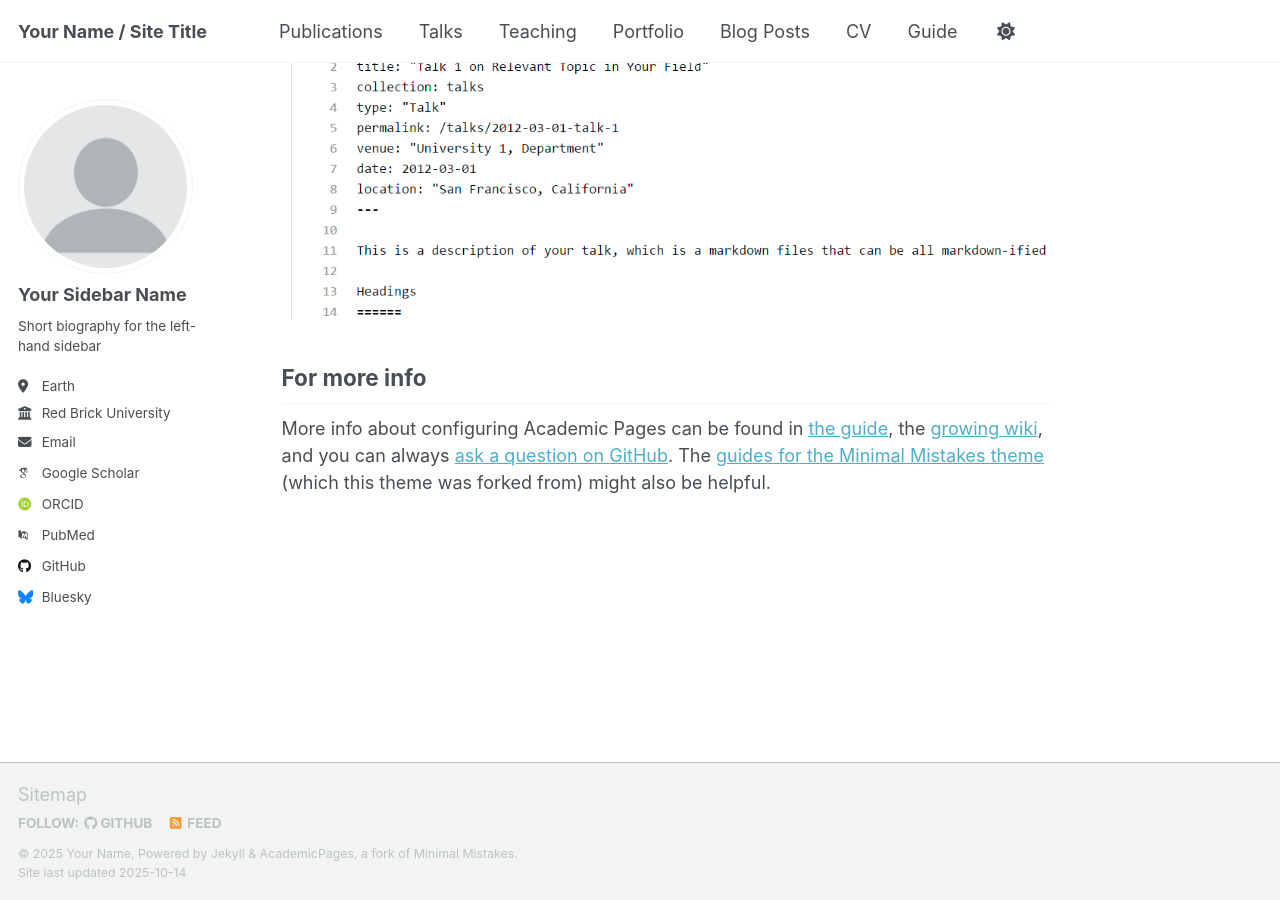
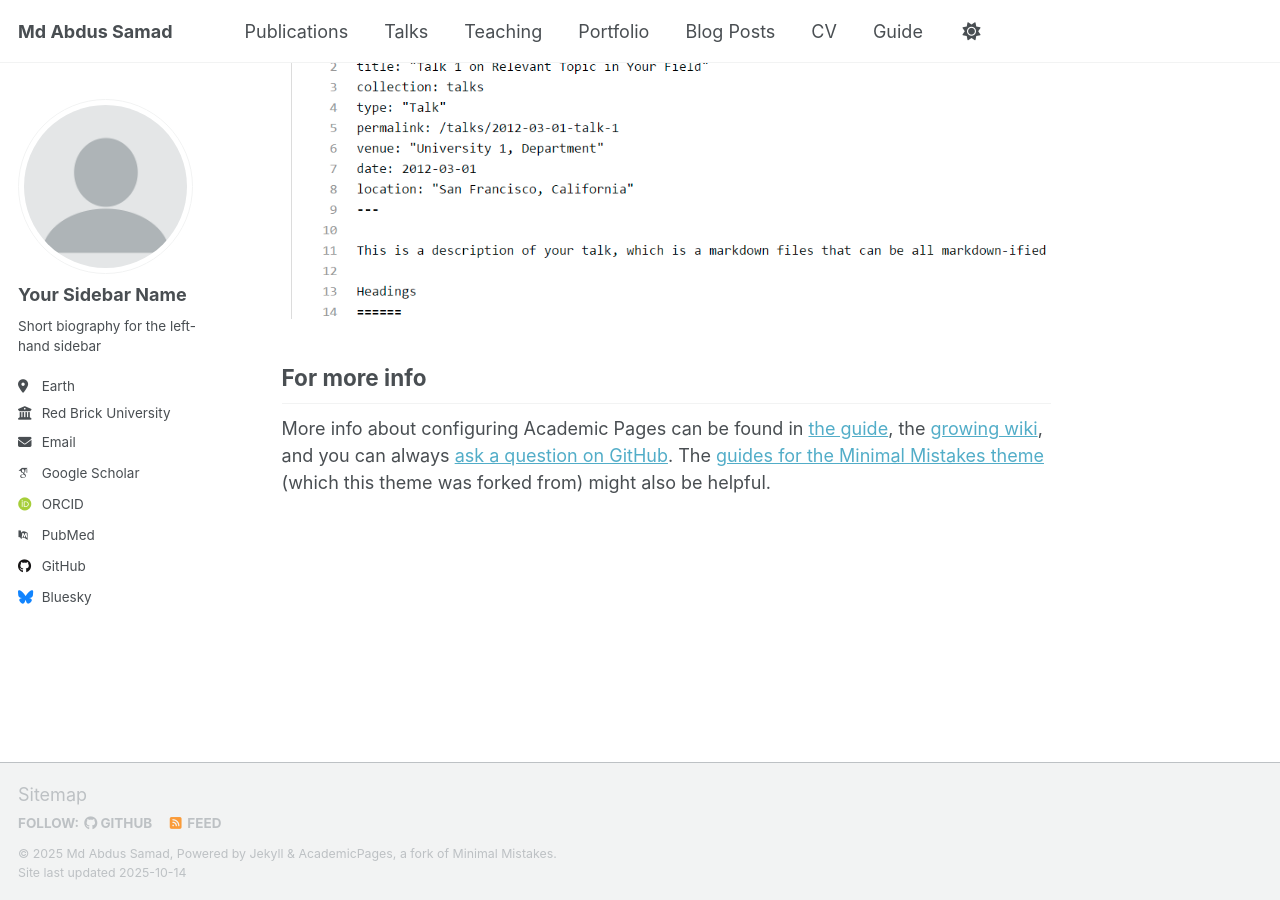
Before and after one commit to signalmindlab/drabdus, a Jekyll site: the page built from _pages/about.md, in a window 1280 px wide and 900 px high, scrolled down 2880 px. Built offline with Jekyll 4.4.1, drawn with Linux system fonts in a browser that asks for light colours; some web fonts are replaced; a script that is not in the unit is left out.

Commit message:
Update _config.yml
Name, title and url change

```diff
--- a/_config.yml
+++ b/_config.yml
@@ -9,14 +9,14 @@
 # Basic Site Settings
 locale                   : "en-US"
 site_theme               : "default" # Currently available options are "default", "air"
-title                    : "Your Name / Site Title"
+title                    : "Md Abdus Samad"
 title_separator          : "-"
-name                     : &name "Your Name"
-description              : &description "Your Name's academic portfolio"   # Update this with a general description of your site, this is the default if not overridden by a page
-url                      : https://academicpages.github.io # The base hostname & protocol for your site e.g. "https://[your GitHub username].github.io",
+name                     : &name "Md Abdus Samad"
+description              : &description "Md Abdus Samad's academic portfolio"   # Update this with a general description of your site, this is the default if not overridden by a page
+url                      : https://signalmindlab.github.io # The base hostname & protocol for your site e.g. "https://[your GitHub username].github.io",
                                                            # or if you already have some other page hosted on Github then use "https://[your GitHub username].github.io/[Your Repo Name]"
-baseurl                  : "" # the subpath of your site, e.g. "/blog"
-repository               : "academicpages/academicpages.github.io"
+baseurl                  : "/drabdus" # the subpath of your site, e.g. "/blog"
+repository               : "signalmindlab/drabdus"
 
 # Site Author - The following control what appear as part of the author content on the side bar.
 #               If a field is blank the icon and link will not appear, otherwise it will be shown.
```
